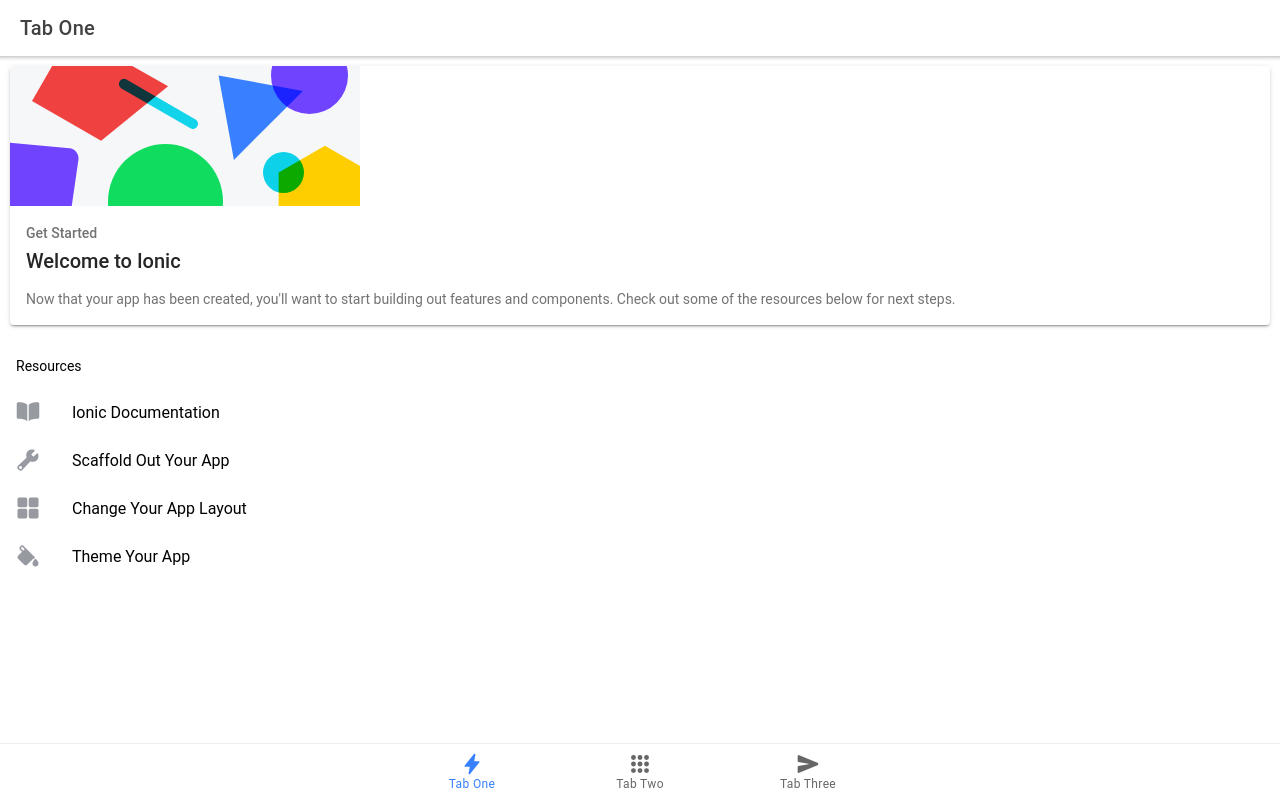
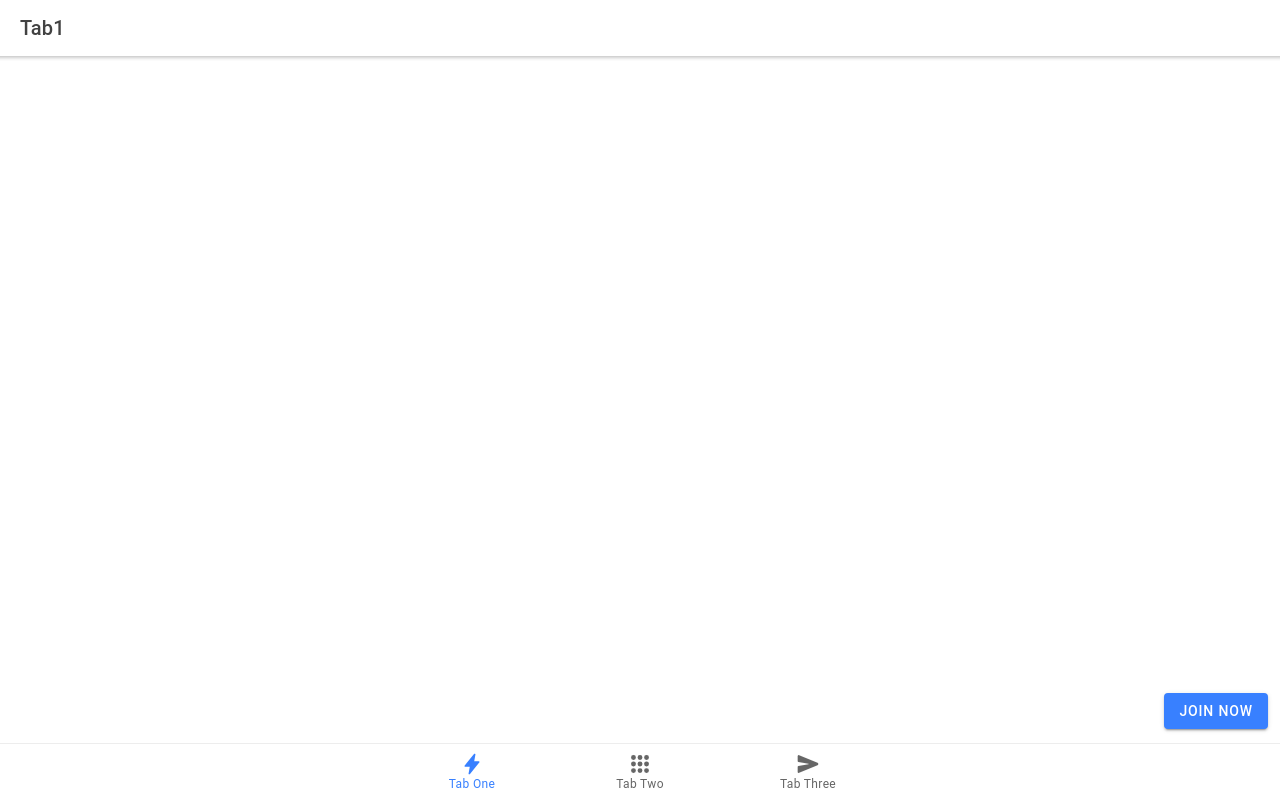
Before and after one commit to harrythree/blackcoffee, a React (Create React App) app in the folder mobile/: page /tab1 in a window 1280 px wide. Built offline with nearby package versions, Linux system fonts and the light colour scheme; the HTML template or start-up script is replaced by a standard one.

Commit message:
Added registration modal skeleton

```diff
--- /dev/null
+++ b/mobile/src/Registration.tsx
@@ -0,0 +1,68 @@
+import {
+  IonContent,
+  IonModal,
+  IonButton,
+  IonHeader,
+  IonToolbar,
+  IonButtons,
+  IonIcon,
+  IonTitle,
+  IonInput,
+  IonItem,
+  IonLabel,
+  IonText,
+  IonFab
+} from '@ionic/react';
+import { close } from 'ionicons/icons';
+import React from 'react';
+
+interface RegistrationProps {
+  isShowing: boolean,
+  toggle: () => void
+}
+
+const Registration: React.FC<RegistrationProps> = ({ isShowing, toggle }) => {
+  return (
+    <IonModal isOpen={isShowing}>
+      <IonHeader>
+        <IonToolbar>
+          <IonButtons slot="secondary">
+            <IonButton onClick={toggle}>
+            <IonIcon slot="icon-only" icon={close} />
+            </IonButton>
+          </IonButtons>
+          <IonTitle>Black Coffee Rewards</IonTitle>
+        </IonToolbar>
+      </IonHeader>
+      <IonContent class="ion-padding">
+        <IonText>
+          <h1>Personal Info</h1>
+        </IonText>
+        <IonItem>
+          <IonLabel position="floating">First name</IonLabel>
+          <IonInput></IonInput>
+        </IonItem>
+        <IonItem>
+          <IonLabel position="floating">Last name</IonLabel>
+          <IonInput></IonInput>
+        </IonItem>
+        <IonText>
+          <h1>Security</h1>
+        </IonText>
+        <IonItem>
+          <IonLabel position="floating">Email</IonLabel>
+          <IonInput></IonInput>
+        </IonItem>
+        <IonItem>
+          <IonLabel position="floating">Password</IonLabel>
+          <IonInput type="password"></IonInput>
+        </IonItem>
+        <IonFab vertical="bottom" horizontal="end">
+          <IonButton onClick={toggle}>Join now</IonButton>
+        </IonFab>
+      </IonContent>
+    </IonModal>
+  );
+};
+
+export default Registration;
--- a/mobile/src/pages/Tab1.tsx
+++ b/mobile/src/pages/Tab1.tsx
@@ -1,68 +1,32 @@
 import {
-  IonCard,
-  IonCardContent,
-  IonCardHeader,
-  IonCardSubtitle,
-  IonCardTitle,
   IonContent,
+  IonPage,
+  IonButton,
+  IonFab,
   IonHeader,
-  IonIcon,
-  IonItem,
-  IonLabel,
-  IonList,
-  IonListHeader,
-  IonPage,
-  IonTitle,
-  IonToolbar
+  IonToolbar,
+  IonTitle
 } from '@ionic/react';
-import { book, build, colorFill, grid } from 'ionicons/icons';
 import React from 'react';
 import './Tab1.css';
+import Registration from '../Registration';
+import useModal from '../useModal';
 
 const Tab1: React.FC = () => {
+  const { isShowing, toggle } = useModal();
+
   return (
     <IonPage>
       <IonHeader>
         <IonToolbar>
-          <IonTitle>Tab One</IonTitle>
+          <IonTitle>Tab1</IonTitle>
         </IonToolbar>
       </IonHeader>
       <IonContent>
-        <IonCard className="welcome-card">
-          <img src="/assets/shapes.svg" alt="" />
-          <IonCardHeader>
-            <IonCardSubtitle>Get Started</IonCardSubtitle>
-            <IonCardTitle>Welcome to Ionic</IonCardTitle>
-          </IonCardHeader>
-          <IonCardContent>
-            <p>
-              Now that your app has been created, you'll want to start building out features and
-              components. Check out some of the resources below for next steps.
-            </p>
-          </IonCardContent>
-        </IonCard>
-
-        <IonList lines="none">
-          <IonListHeader>
-            <IonLabel>Resources</IonLabel>
-          </IonListHeader>
-          <IonItem href="https://ionicframework.com/docs/" target="_blank">
-            <IonIcon slot="start" color="medium" icon={book} />
-            <IonLabel>Ionic Documentation</IonLabel>
-          </IonItem>
-          <IonItem href="https://ionicframework.com/docs/building/scaffolding" target="_blank">
-            <IonIcon slot="start" color="medium" icon={build} />
-            <IonLabel>Scaffold Out Your App</IonLabel>
-          </IonItem>
-          <IonItem href="https://ionicframework.com/docs/layout/structure" target="_blank">
-            <IonIcon slot="start" color="medium" icon={grid} />
-            <IonLabel>Change Your App Layout</IonLabel>
-          </IonItem>
-          <IonItem href="https://ionicframework.com/docs/theming/basics" target="_blank">
-            <IonIcon slot="start" color="medium" icon={colorFill} />
-            <IonLabel>Theme Your App</IonLabel>
-          </IonItem>
-        </IonList>
+        <Registration isShowing={isShowing} toggle={toggle}></Registration>
+        <IonFab vertical="bottom" horizontal="end">
+          <IonButton onClick={toggle}>Join now</IonButton>
+        </IonFab>
       </IonContent>
     </IonPage>
   );
--- /dev/null
+++ b/mobile/src/useModal.tsx
@@ -0,0 +1,16 @@
+import { useState } from 'react';
+
+const useModal = () => {
+  const [isShowing, setIsShowing] = useState(false);
+
+  function toggle() {
+    setIsShowing(!isShowing);
+  }
+
+  return {
+    isShowing,
+    toggle,
+  }
+};
+
+export default useModal;
```
